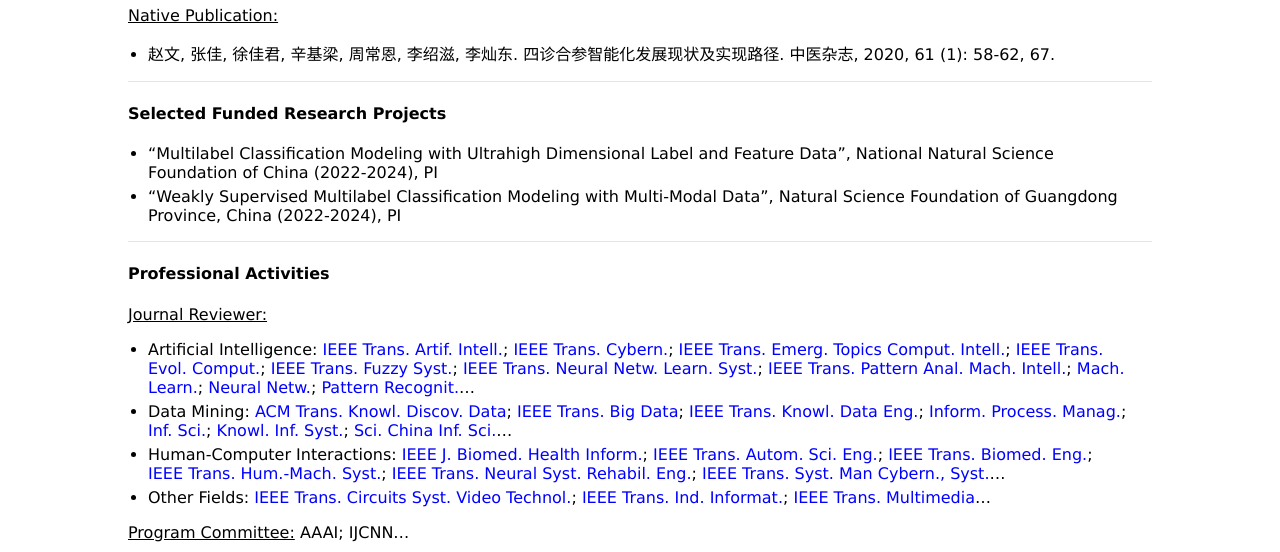
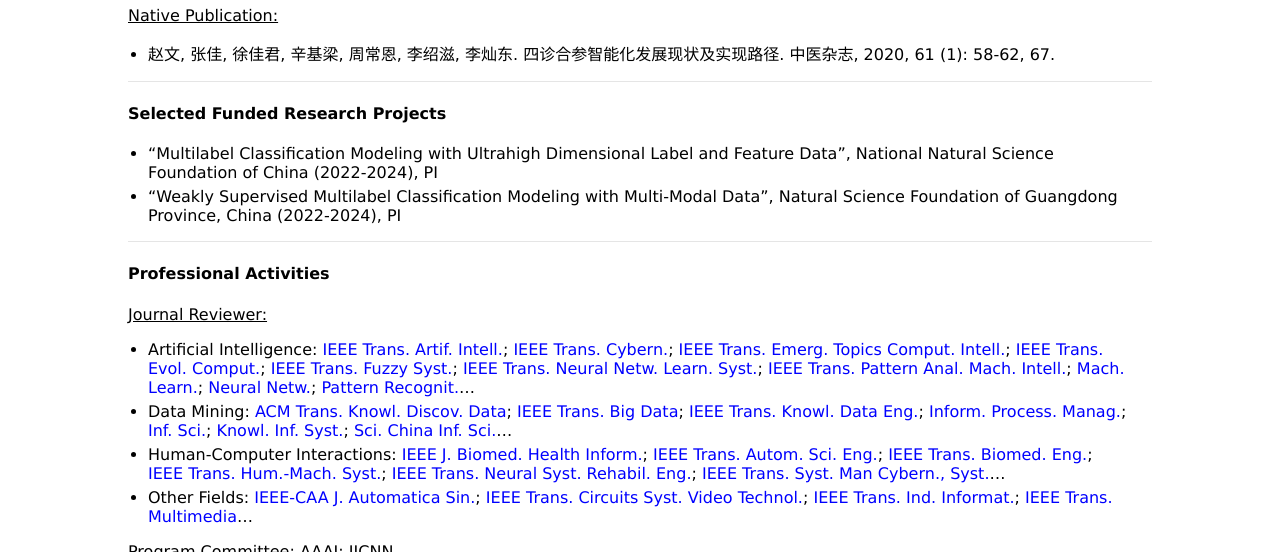
Before and after one commit to jiazhang-ml/jiazhang-ml.github.io, a Jekyll site: the page built from index.md, in a window 1280 px wide and 900 px high, scrolled down 1255 px, cut to the strip 0-552 px from the top of the window. Built offline with Jekyll 4.4.1, drawn with Linux system fonts in a browser that asks for light colours.

Commit message:
Update index.md

```diff
--- a/index.md
+++ b/index.md
@@ -55,6 +55,6 @@ Research Interests: My research interests include *machine learning* and *data m
 * Artificial Intelligence: [IEEE Trans. Artif. Intell.](https://mc.manuscriptcentral.com/tai-ieee); [IEEE Trans. Cybern.](https://mc.manuscriptcentral.com/cyb-ieee); [IEEE Trans. Emerg. Topics Comput. Intell.](https://mc.manuscriptcentral.com/tetci-ieee); [IEEE Trans. Evol. Comput.](https://mc.manuscriptcentral.com/tevc-ieee); [IEEE Trans. Fuzzy Syst.](https://mc.manuscriptcentral.com/tfs-ieee); [IEEE Trans. Neural Netw. Learn. Syst.](https://mc.manuscriptcentral.com/tnnls); [IEEE Trans. Pattern Anal. Mach. Intell.](https://mc.manuscriptcentral.com/tpami-cs); [Mach. Learn.](https://link.springer.com/journal/10994); [Neural Netw.](https://www.editorialmanager.com/neunet/default.aspx); [Pattern Recognit.](https://www.sciencedirect.com/journal/pattern-recognition)...
 * Data Mining: [ACM Trans. Knowl. Discov. Data](https://mc.manuscriptcentral.com/tkdd); [IEEE Trans. Big Data](https://mc.manuscriptcentral.com/tbd-cs); [IEEE Trans. Knowl. Data Eng.](https://mc.manuscriptcentral.com/tkde-cs); [Inform. Process. Manag.](https://www.editorialmanager.com/ipm/default.aspx); [Inf. Sci.](https://www.sciencedirect.com/journal/information-sciences); [Knowl. Inf. Syst.](https://www.springer.com/journal/10115); [Sci. China Inf. Sci.](https://mc03.manuscriptcentral.com/scis)...
 * Human-Computer Interactions: [IEEE J. Biomed. Health Inform.](https://mc.manuscriptcentral.com/jbhi-embs); [IEEE Trans. Autom. Sci. Eng.](https://mc.manuscriptcentral.com/t-ase); [IEEE Trans. Biomed. Eng.](https://mc.manuscriptcentral.com/tbme-embs); [IEEE Trans. Hum.-Mach. Syst.](https://mc.manuscriptcentral.com/thms); [IEEE Trans. Neural Syst. Rehabil. Eng.](https://mc.manuscriptcentral.com/tnsre-embs); [IEEE Trans. Syst. Man Cybern., Syst.](https://mc.manuscriptcentral.com/systems)...
-* Other Fields: [IEEE Trans. Circuits Syst. Video Technol.](https://mc.manuscriptcentral.com/tcsvt); [IEEE Trans. Ind. Informat.](https://mc.manuscriptcentral.com/tii); [IEEE Trans. Multimedia](https://mc.manuscriptcentral.com/tmm-ieee)...
+* Other Fields: [IEEE-CAA J. Automatica Sin.](https://mc03.manuscriptcentral.com/ieee-jas); [IEEE Trans. Circuits Syst. Video Technol.](https://mc.manuscriptcentral.com/tcsvt); [IEEE Trans. Ind. Informat.](https://mc.manuscriptcentral.com/tii); [IEEE Trans. Multimedia](https://mc.manuscriptcentral.com/tmm-ieee)...
 
 <u>Program Committee:</u> AAAI; IJCNN...
```
